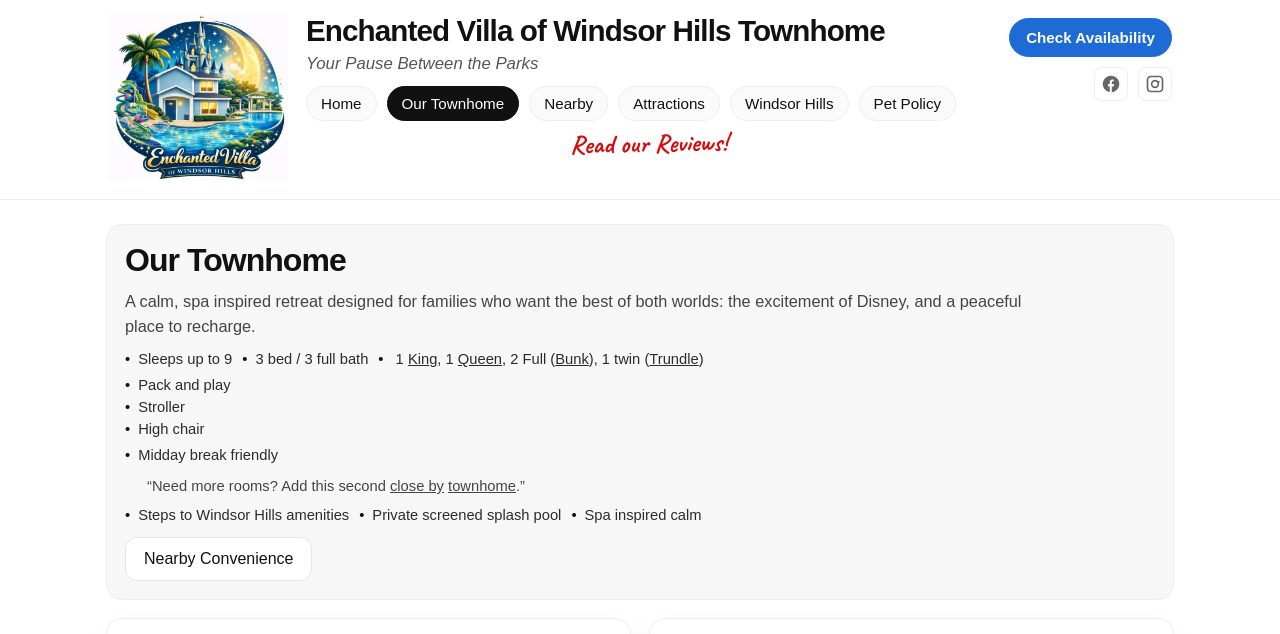
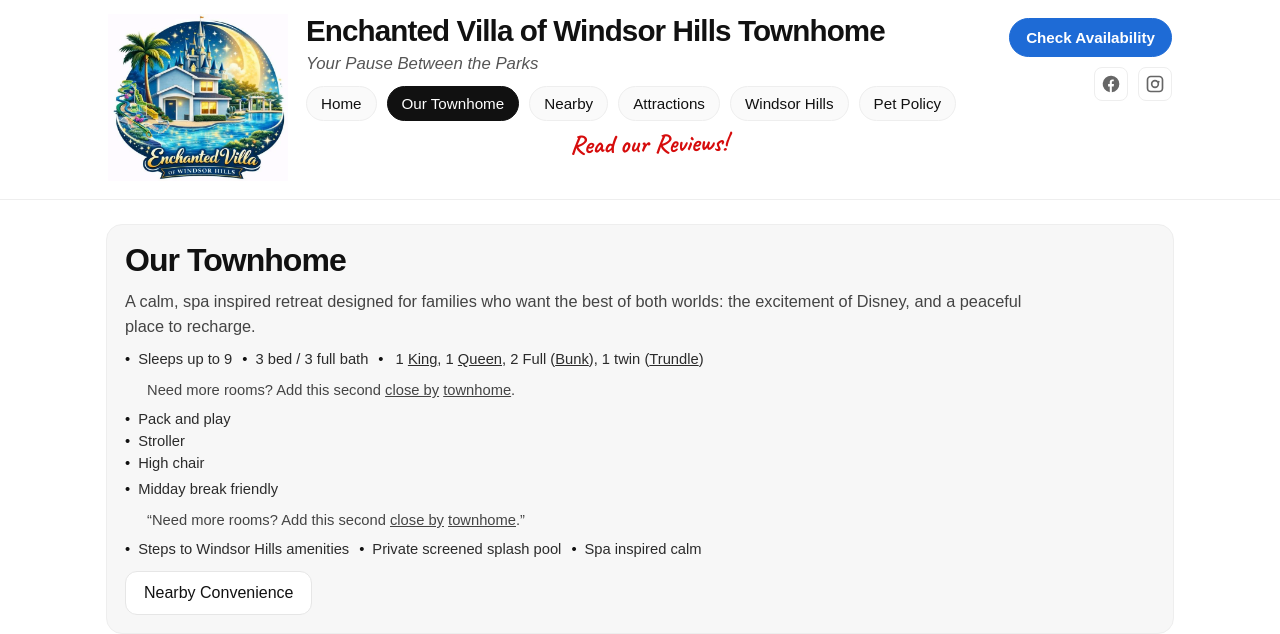
Before and after one commit to 2579maneshaw/2579maneshaw.github.io, a Jekyll site: the page built from villa.html, in a window 1280 px wide, cut to the strip 0-634 px from the top of the page. Built offline with Jekyll 4.4.1, drawn with Linux system fonts in a browser that asks for light colours.

Commit message:
Update villa.html

```diff
--- a/villa.html
+++ b/villa.html
@@ -316,6 +316,12 @@ nav: villa
   1 twin (<span class="bedHover" data-img="{{ '/photos/villagallery/42.webp' | relative_url }}">Trundle</span>)
 </span>
 
+<div class="chipSubline">
+  Need more rooms? Add this second
+  <span class="inlinePhotoHover" data-img="{{ '/photos/IMG_1739.jpeg' | relative_url }}">close by</span>
+  <span class="inlinePhotoHover" data-img="{{ '/photos/IMG_1741.jpeg' | relative_url }}">townhome</span>.
+</div>
+
 <div class="familyAmenities">
   <span class="chip">Pack and play</span>
   <span class="chip">Stroller</span>
```
Lines whose indentation alone changed are shown as unchanged.
